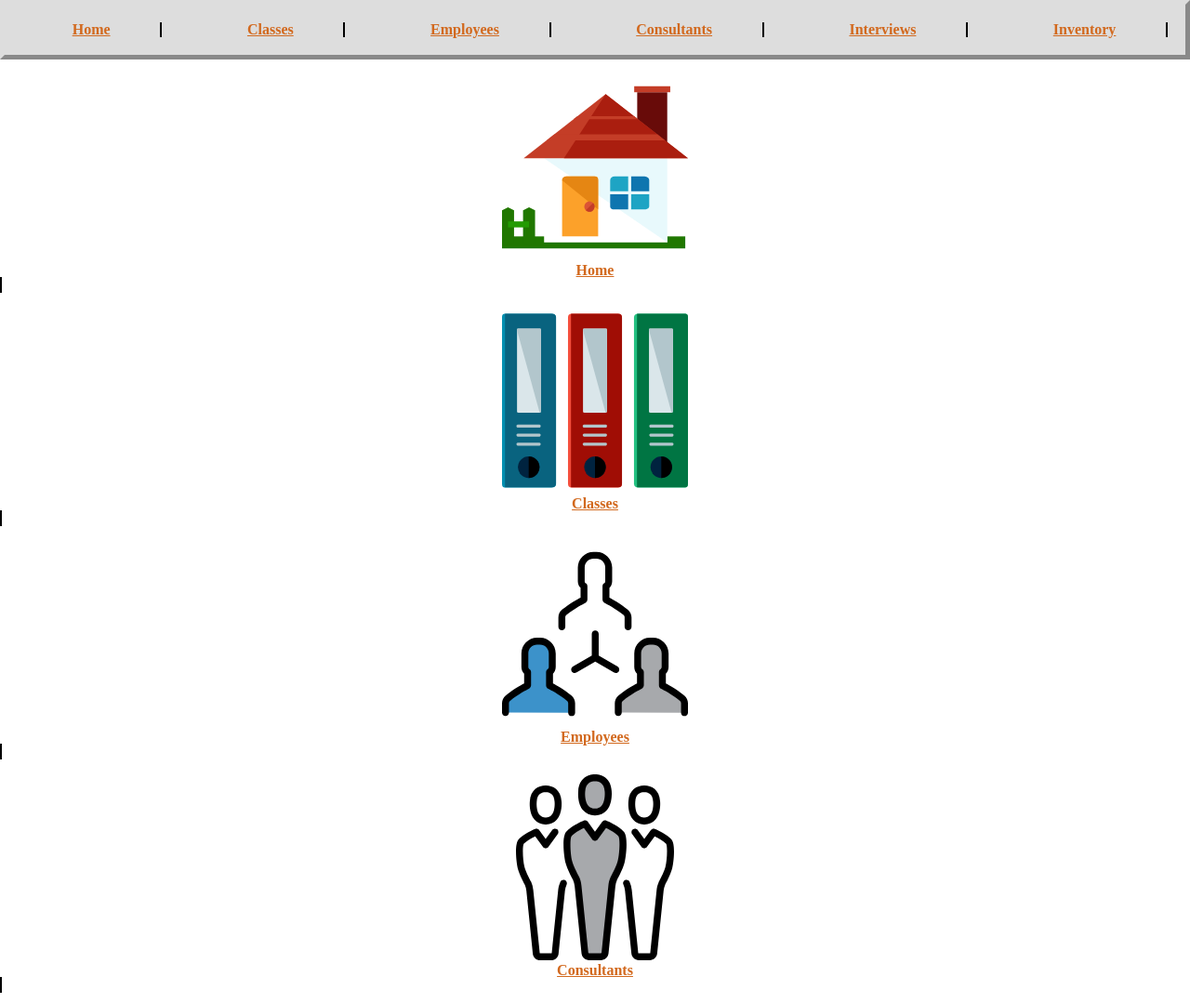
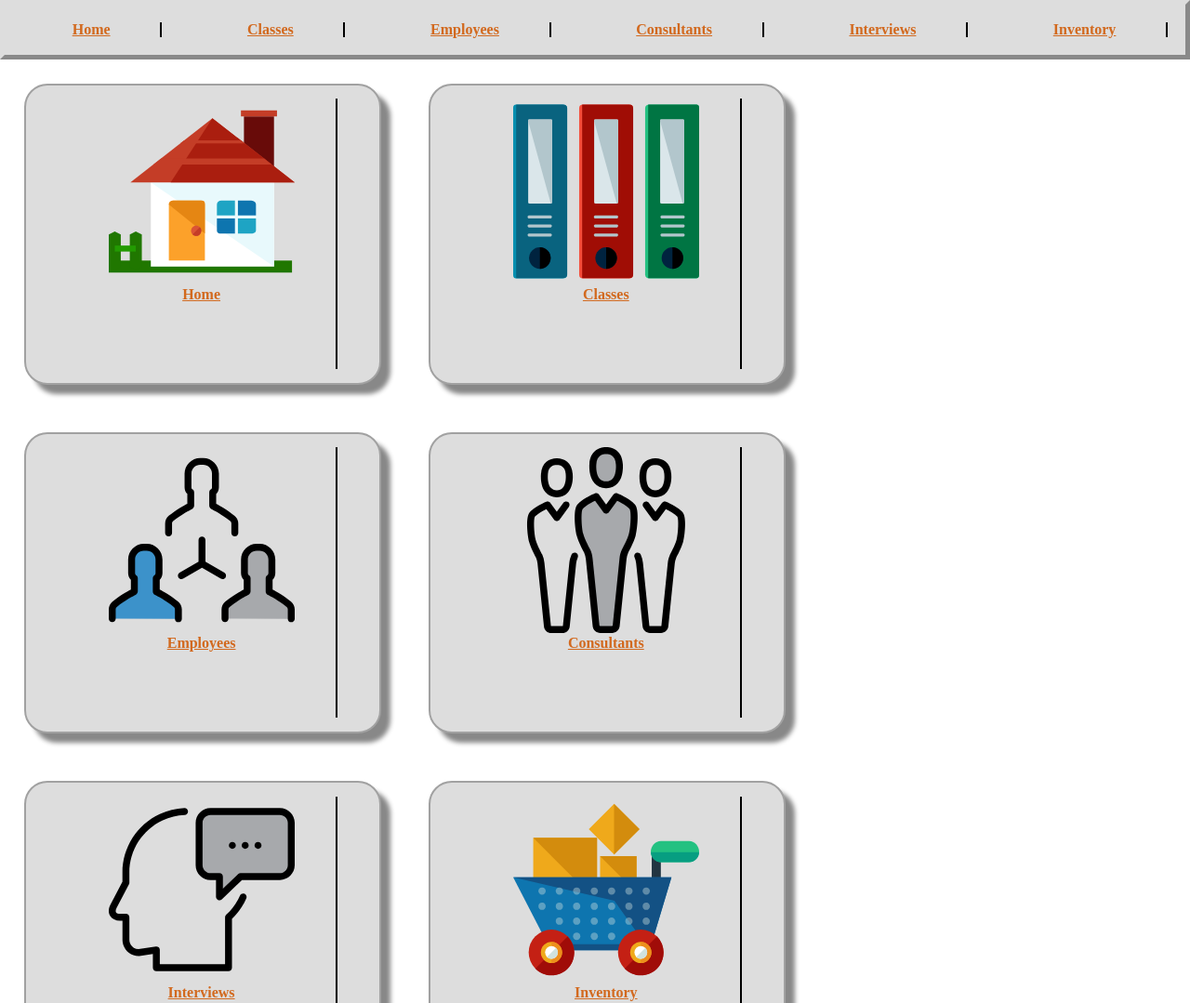
Before and after one commit to kcabhish/mamphuli, a website: page views/index.html in a window 1280 px wide. Shown: the top 1079 px of the page at 93% size. Drawn offline with nearby package versions, Linux system fonts and the light colour scheme; some packages are replaced by stand-ins of ours.

Commit message:
added css for dashboard shadows

```diff
--- a/style/style.css
+++ b/style/style.css
@@ -1,4 +1,15 @@
 
+.dashboard-content{
+    border: 2px solid #a1a1a1;
+    padding: 10px 40px;
+    background: #dddddd;
+    border-radius: 25px;
+    height:300px;
+    width:300px;
+    display:inline-flex;
+    margin:2%;
+    box-shadow: 10px 10px 5px #888888;
+}
 .dashboard-content .dash-image img {
     height:200px;
     width:200px;
--- a/views/templates/dashboard-content.html
+++ b/views/templates/dashboard-content.html
@@ -4,7 +4,7 @@
             <img src="{{imagePath}}">
         </div>
         <div class="dash-title">
-            {{imageTitle}}
+            <h3>{{imageTitle}}</h3>
         </div>
     </a>
 </div>
```
